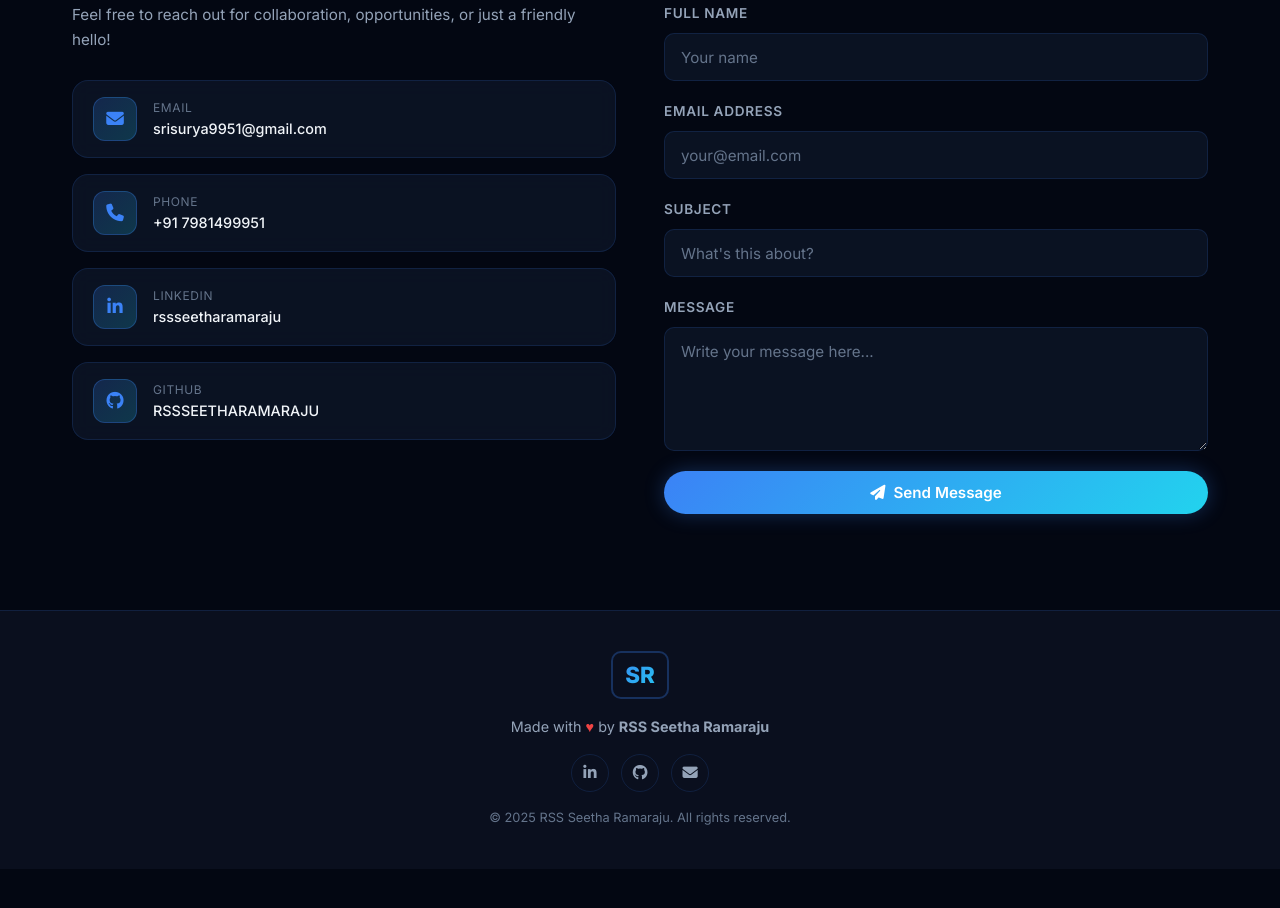
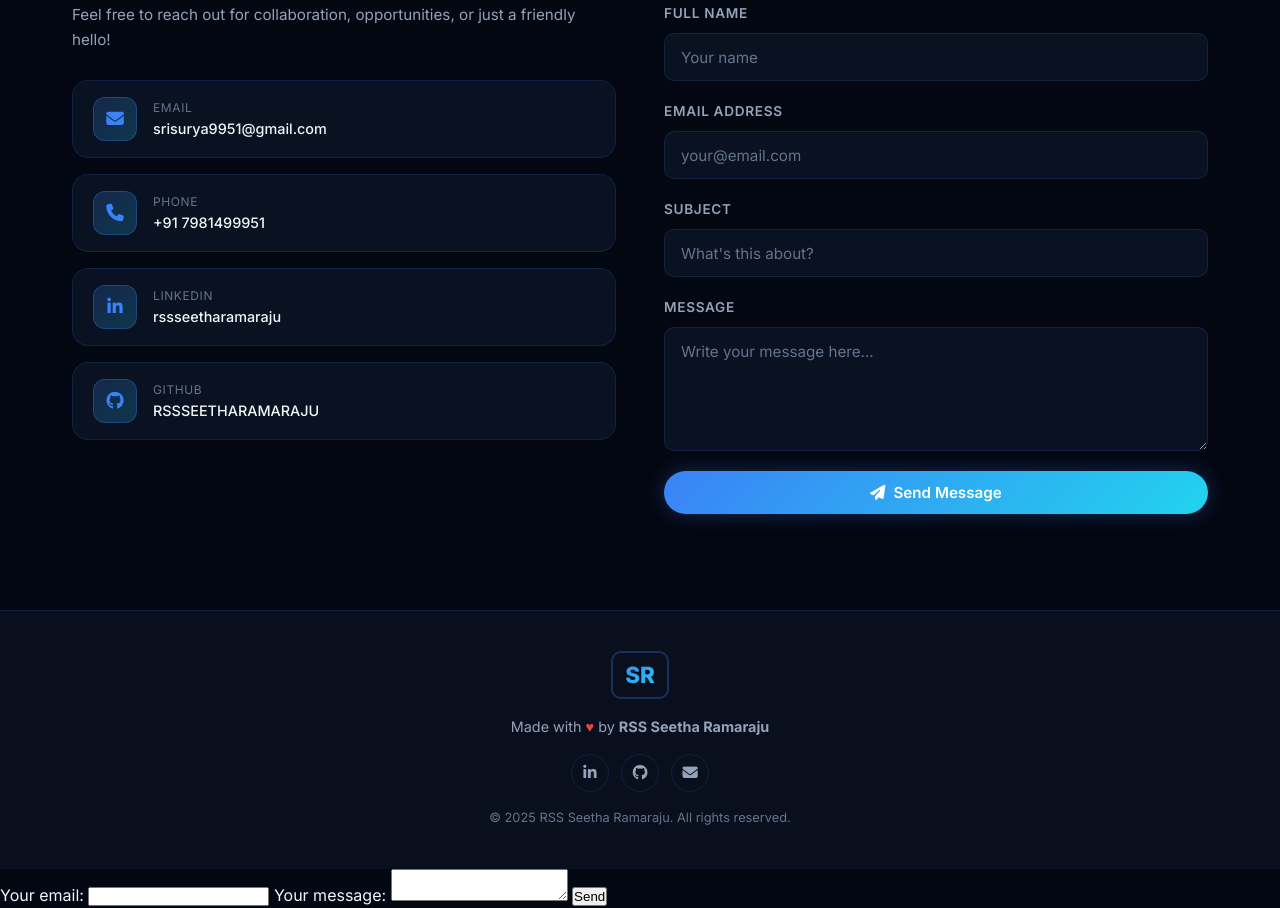
Before and after one commit to RSSSEETHARAMARAJU/portfolio, a plain HTML site: page index.html in a window 1280 px wide. Shown: the part 4809-5717 px from the top of the page. Before the commit the page ends 5678 px from the top, so only its background shows below. Drawn offline with Linux system fonts and the light colour scheme.

Commit message:
Initial portfolio

```diff
--- a/index.html
+++ b/index.html
@@ -521,6 +521,18 @@
     </div>
   </footer>
   <script src="script.js"></script>
+  <form action="https://formspree.io/f/xojklrzl" method="POST">
+    <label>
+      Your email:
+      <input type="email" name="email">
+    </label>
+    <label>
+      Your message:
+      <textarea name="message"></textarea>
+    </label>
+    <!-- your other form fields go here -->
+    <button type="submit">Send</button>
+  </form>
 </body>
 
 </html>
```
